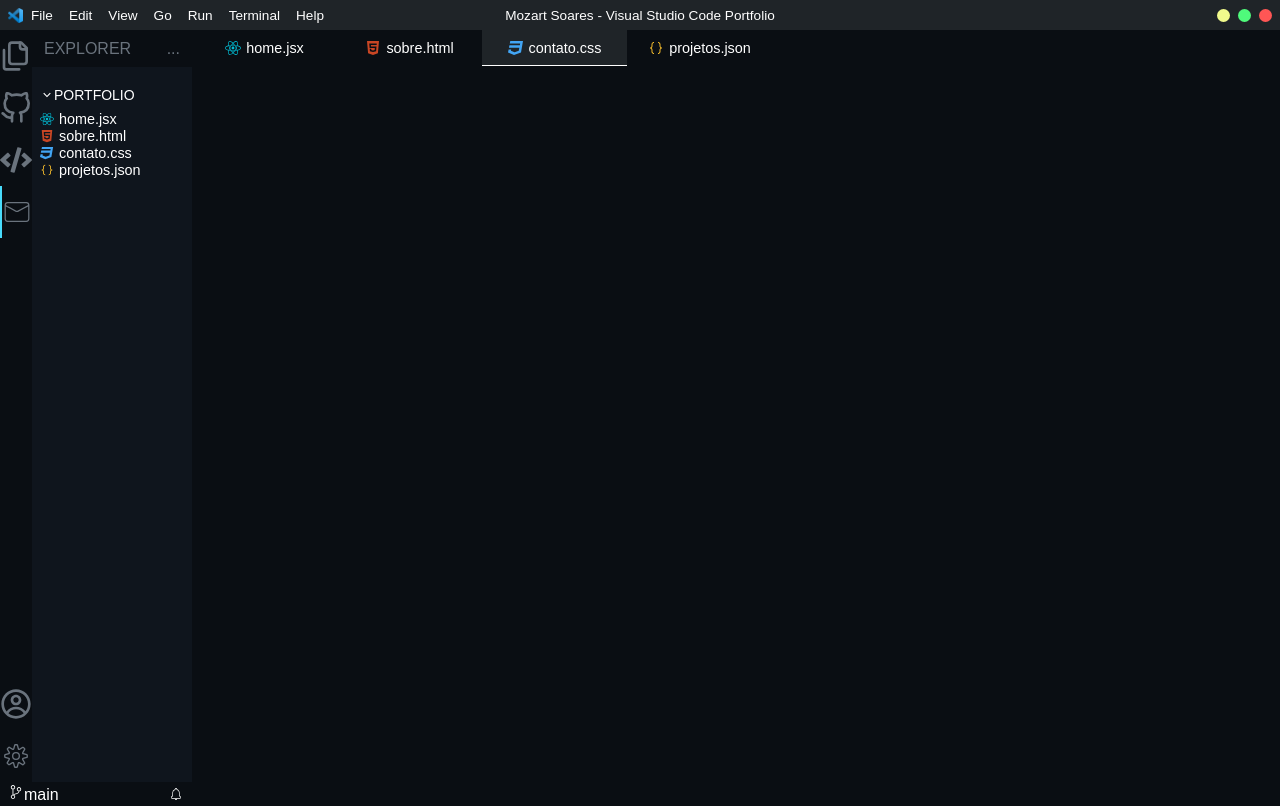
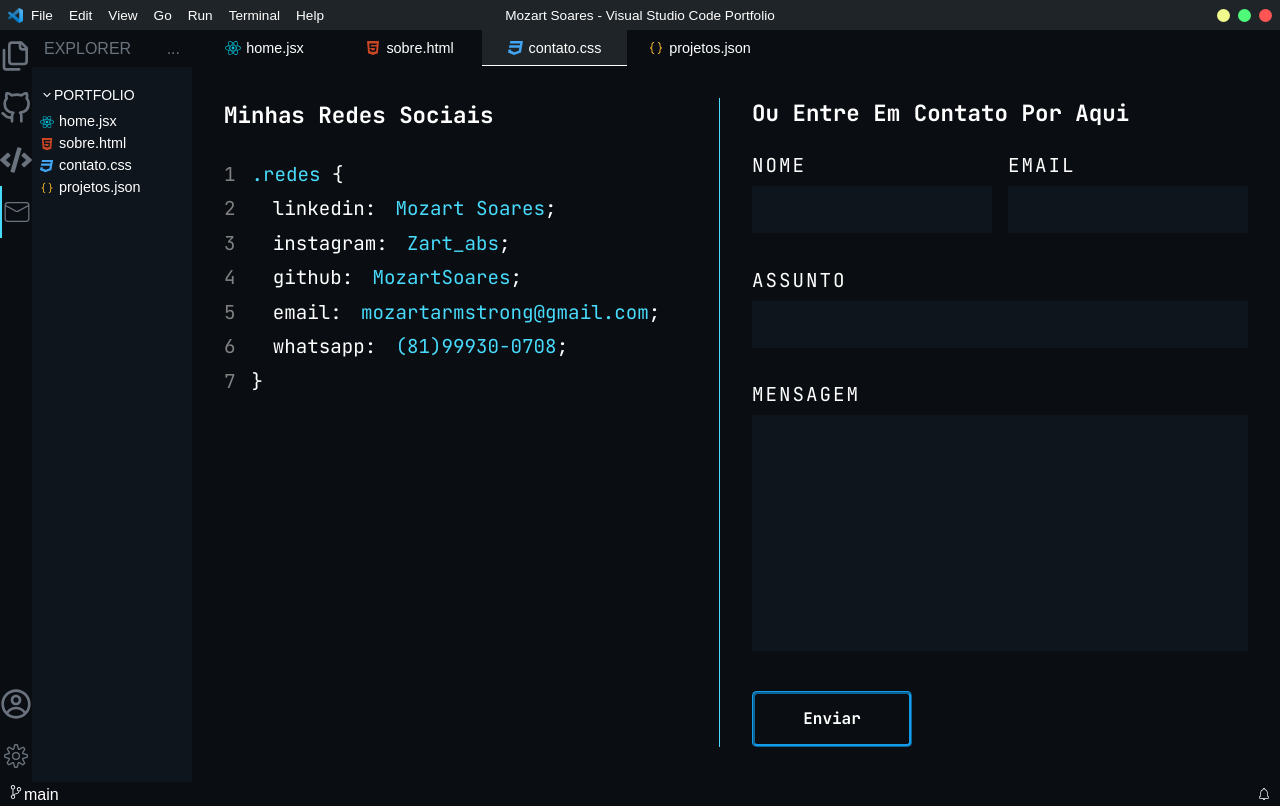
Before and after one commit to MozartSoares/portfolio-mozart-soares, a React (Vite) app: page /contact in a window 1280 px wide. Built offline with nearby package versions, Linux system fonts and the light colour scheme; the HTML template or start-up script is replaced by a standard one.

Commit message:
-finalizado layout página de contato

```diff
--- a/index.html
+++ b/index.html
@@ -10,7 +10,7 @@
       href="https://fonts.googleapis.com/css2?family=JetBrains+Mono:wght@300;400;700&display=swap"
       rel="stylesheet"
     />
-    <title>Mozart Soares - Portfolio</title>
+    <title>Mozart Soares | Portfolio</title>
   </head>
   <body>
     <div id="root"></div>
--- a/package.json
+++ b/package.json
@@ -16,6 +16,7 @@
     "polished": "^4.2.2",
     "react": "^18.2.0",
     "react-dom": "^18.2.0",
+    "react-google-recaptcha": "^3.1.0",
     "react-icons": "^5.0.1",
     "react-router-dom": "^6.21.3",
     "styled-components": "^6.1.8"
--- a/src/GlobalStyles.ts
+++ b/src/GlobalStyles.ts
@@ -13,7 +13,8 @@
   jsonYellow: '#FBC02D',
   gameColor: '#48dbfb',
   buttonColor: '#48dbfb',
-  iconHoverColor: '#48dbfb'
+  iconHoverColor: '#48dbfb',
+  mainColor: '#48dbfb'
 }
 
 export const GlobalStyle = createGlobalStyle`
@@ -22,7 +23,6 @@
     margin: 0;
     padding: 0;
     font-family: 'Source Sans 3', sans-serif;
-
     text-decoration: none;
     overflow: hidden;
 
@@ -31,7 +31,6 @@
     }
 
     .container {
-      height: 90vh;
       max-width: 85%;
       width: 100%;
       float: right;
--- a/src/components/AsideBar/styles.ts
+++ b/src/components/AsideBar/styles.ts
@@ -1,4 +1,3 @@
-import { Link } from 'react-router-dom'
 import styled from 'styled-components'
 import { colors } from '../../GlobalStyles'
 import { lighten } from 'polished'
@@ -59,6 +58,7 @@
     display: flex;
     align-items: center;
     justify-content: start;
+    line-height: 1.5em;
 
     &:hover {
       background-color: ${lighten(0.05, colors.asideColor)};
--- a/src/components/Buttons/styles.ts
+++ b/src/components/Buttons/styles.ts
@@ -227,3 +227,51 @@
     width: 100%;
   }
 `
+export const FormButton = styled.button`
+  width: 10em;
+  position: relative;
+  height: 3.5em;
+  border: 3px ridge #149cea;
+  outline: none;
+  background-color: transparent;
+  color: white;
+  transition: 1s;
+  border-radius: 0.3em;
+  font-size: 16px;
+  font-weight: bold;
+  cursor: pointer;
+
+  &::after {
+    content: '';
+    position: absolute;
+    top: -10px;
+    left: 3%;
+    width: 95%;
+    height: 40%;
+    background-color: ${colors.backgroundMain};
+    transition: 0.5s;
+    transform-origin: center;
+  }
+
+  &::before {
+    content: '';
+    transform-origin: center;
+    position: absolute;
+    top: 80%;
+    left: 3%;
+    width: 95%;
+    height: 40%;
+    background-color: ${colors.backgroundMain};
+    transition: 0.5s;
+    z-index: 2;
+  }
+
+  &:hover::before,
+  &:hover::after {
+    transform: scale(0);
+  }
+
+  &:hover {
+    box-shadow: inset 0px 0px 25px #1479ea;
+  }
+`
--- a/src/pages/About/index.tsx
+++ b/src/pages/About/index.tsx
@@ -15,15 +15,15 @@
             🚀 Sobre Mim
             <br />
             <br />
-            Olá me chamo Mozart 👋, sou um desenvolvedor web focado na criação
-            de projetos com excelência e focados na experiência do usuário, a
-            programação tem sido minha paixão e desde que entrei nessa área
-            automaticamente me identifiquei pois tenho uma paixão natural por
-            resolver desafios e adoro resolver problemas e pensar em novas
-            maneiras e formas acerca do mesmo assunto. atualmente concentrei
-            meus esfroços na área de Front-end mas também estou estudando para
-            atuar como um desenvolvedor versátil desenvolvedor Full-Stack e
-            poder atuar em todas as etapas do processo que tanto amo.
+            Olá, meu nome é Mozart 👋. Sou um desenvolvedor web focado na
+            criação de projetos com excelência e na experiência do usuário. A
+            programação tem sido minha paixão desde que entrei nessa área, pois
+            tenho um interesse natural em resolver desafios. Adoro encontrar
+            soluções para problemas e explorar novas maneiras e abordagens em
+            relação ao mesmo assunto. Atualmente, concentrei meus esforços na
+            área de Front-end, mas também estou estudando tecnologias back-end
+            para me tornar um versátil desenvolvedor Full-Stack, capaz de atuar
+            em todas as etapas do processo que tanto amo.
             <br />
             🛠️ quer saber como eu posso ser útil na sua equipe ?
             <br /> Dê uma olhada na minha aba de
--- /dev/null
+++ b/src/pages/Contact/index.tsx
@@ -0,0 +1,92 @@
+import ReCAPTCHA from 'react-google-recaptcha'
+
+import {
+  ContactContainer,
+  FormContainer,
+  InputContainer,
+  Wrapper
+} from './styles'
+import { FormButton } from '../../components/Buttons/styles'
+
+const Contact = () => {
+  return (
+    <Wrapper>
+      <ContactContainer>
+        <h3>Minhas Redes Sociais </h3>
+        <ol start={1}>
+          <div>
+            <p>
+              .redes <span>{'{'}</span>
+            </p>
+          </div>
+          <li>
+            <p>linkedin: </p>
+            <a href="www.linkedin.com/in/mozart-soares">Mozart Soares</a>
+          </li>
+          <li>
+            <p>instagram: </p>
+            <a href="https://www.instagram.com/zart._.abs?igsh=d2Vtd2oyZm1meW9z">
+              Zart_abs
+            </a>
+          </li>
+          <li>
+            <p>github: </p>
+            <a href="https://github.com/MozartSoares">MozartSoares</a>
+          </li>
+          <li>
+            <p>email: </p>
+            <a href="mailto:mozartarmstrong@gmail.com">
+              mozartarmstrong@gmail.com
+            </a>
+          </li>
+          <li>
+            <p>whatsapp: </p>
+            <a href="#">(81)99930-0708</a>
+          </li>
+          <li>{'}'}</li>
+        </ol>
+      </ContactContainer>
+      <FormContainer>
+        <h3>Ou Entre Em Contato Por Aqui</h3>
+        <form
+          action="https://formsubmit.co/mozartarmstrong@gmail.com"
+          method="POST"
+        >
+          <input type="hidden" name="_captcha" value="false" />
+          <input
+            type="hidden"
+            name="_next"
+            value="https://yourdomain.co/thanks.html"
+          />
+          <InputContainer>
+            <div>
+              <label htmlFor="name">nome</label>
+              <input required name="nome" id="name" type="text" />
+            </div>
+            <div>
+              <label htmlFor="email">email</label>
+              <input required name="email" id="email" type="email" />
+            </div>
+          </InputContainer>
+          <div>
+            <label htmlFor="subject">assunto</label>
+            <input required name="assunto" id="subject" type="text" />
+          </div>
+          <div>
+            <label htmlFor="message">mensagem</label>
+            <textarea
+              required
+              name="mensagem"
+              id="message"
+              cols={30}
+              rows={10}
+            />
+          </div>
+          <FormButton>Enviar</FormButton>
+        </form>
+      </FormContainer>
+    </Wrapper>
+  )
+}
+
+export default Contact
--- /dev/null
+++ b/src/pages/Contact/styles.ts
@@ -0,0 +1,132 @@
+import styled from 'styled-components'
+import { colors } from '../../GlobalStyles'
+
+export const Wrapper = styled.div`
+  display: grid;
+  grid-template-columns: 1fr 1fr;
+  padding: 32px;
+  max-width: 100%;
+  margin: 0 auto;
+  color: black;
+  gap: 2rem;
+  color: #fff;
+
+  * {
+    font-family: 'JetBrains Mono', monospace;
+  }
+
+  h3 {
+    font-family: 'JetBrains Mono', monospace;
+    font-size: 1.17em;
+    font-weight: bold;
+    margin-bottom: 1.5rem;
+  }
+`
+
+export const ContactContainer = styled.div`
+  border-right: 1px solid ${colors.mainColor};
+  font-size: 1.2rem;
+  line-height: 1.8em;
+
+  ol {
+    color: ${colors.textWhite};
+    counter-reset: line;
+    margin: 0 auto;
+
+    div {
+      display: flex;
+      justify-content: start;
+
+      p {
+        color: ${colors.mainColor};
+        span {
+          color: ${colors.textWhite};
+        }
+
+        &::before {
+          content: counter(line);
+          counter-increment: line;
+          margin-right: 1rem;
+          color: grey;
+        }
+      }
+    }
+
+    li {
+      display: flex;
+      justify-content: left;
+
+      &::before {
+        content: counter(line);
+        counter-increment: line;
+        margin-right: 1rem;
+        color: grey;
+      }
+
+      p {
+        margin-left: 1.1em;
+      }
+
+      a {
+        color: ${colors.mainColor};
+        margin: 0 1em;
+
+        &:hover {
+          text-decoration: underline 1px solid ${colors.mainColor};
+        }
+        &:after {
+          color: ${colors.textWhite};
+          content: ';';
+        }
+      }
+    }
+  }
+`
+export const FormContainer = styled.div`
+  font-size: 1.2rem;
+
+  form {
+    display: grid;
+    row-gap: 0.5em;
+
+    label {
+      font-family: 'JetBrains Mono', monospace;
+      display: block;
+      margin-bottom: 0.5rem;
+      text-transform: uppercase;
+      letter-spacing: 2px;
+      font-size: large.8rem;
+    }
+
+    input,
+    textarea {
+      border: 1px solid transparent;
+      margin-bottom: 1.5rem;
+      font-size: 1rem;
+      padding: 0.75rem;
+      width: 100%;
+      resize: none;
+      background-color: ${colors.asideColor};
+      color: ${colors.textWhite};
+
+      &:-webkit-autofill {
+        background-color: ${colors.backgroundMain};
+      }
+
+      &:-moz-placeholder {
+        background-color: ${colors.backgroundMain};
+      }
+
+      &:focus-visible {
+        outline: none;
+        border: 2px solid ${colors.mainColor};
+      }
+    }
+  }
+`
+
+export const InputContainer = styled.div`
+  display: flex;
+  grid-gap: 1rem;
+  gap: 1rem;
+`
--- a/src/pages/Home/index.tsx
+++ b/src/pages/Home/index.tsx
@@ -9,7 +9,7 @@
         <S.TextContainer>
           <h1>Mozart Soares</h1>
           <S.TypingDiv>
-            <h6>Desenvolvedor Front End</h6>
+            <h6>Desenvolvedor Web</h6>
           </S.TypingDiv>
           <p>
             Olá, me chamo Mozart e posso ser o próximo desenvolvedor da sua
--- a/src/pages/Home/styles.ts
+++ b/src/pages/Home/styles.ts
@@ -50,7 +50,7 @@
       width: 0;
     }
     to {
-      width: 72%;
+      width: 53.5%;
     }
   }
 
--- a/src/routes.tsx
+++ b/src/routes.tsx
@@ -1,11 +1,13 @@
 import { Routes, Route } from 'react-router-dom'
 import Home from './pages/Home'
 import About from './pages/About'
+import Contact from './pages/Contact'
 
 const RoutesProvider = () => (
   <Routes>
     <Route path="/" element={<Home />} />
     <Route path="/about" element={<About />} />
+    <Route path="/contact" element={<Contact />} />
   </Routes>
 )
 
```
Also changed, not shown: 1 other file (tests, documents, lock files or other folders).
